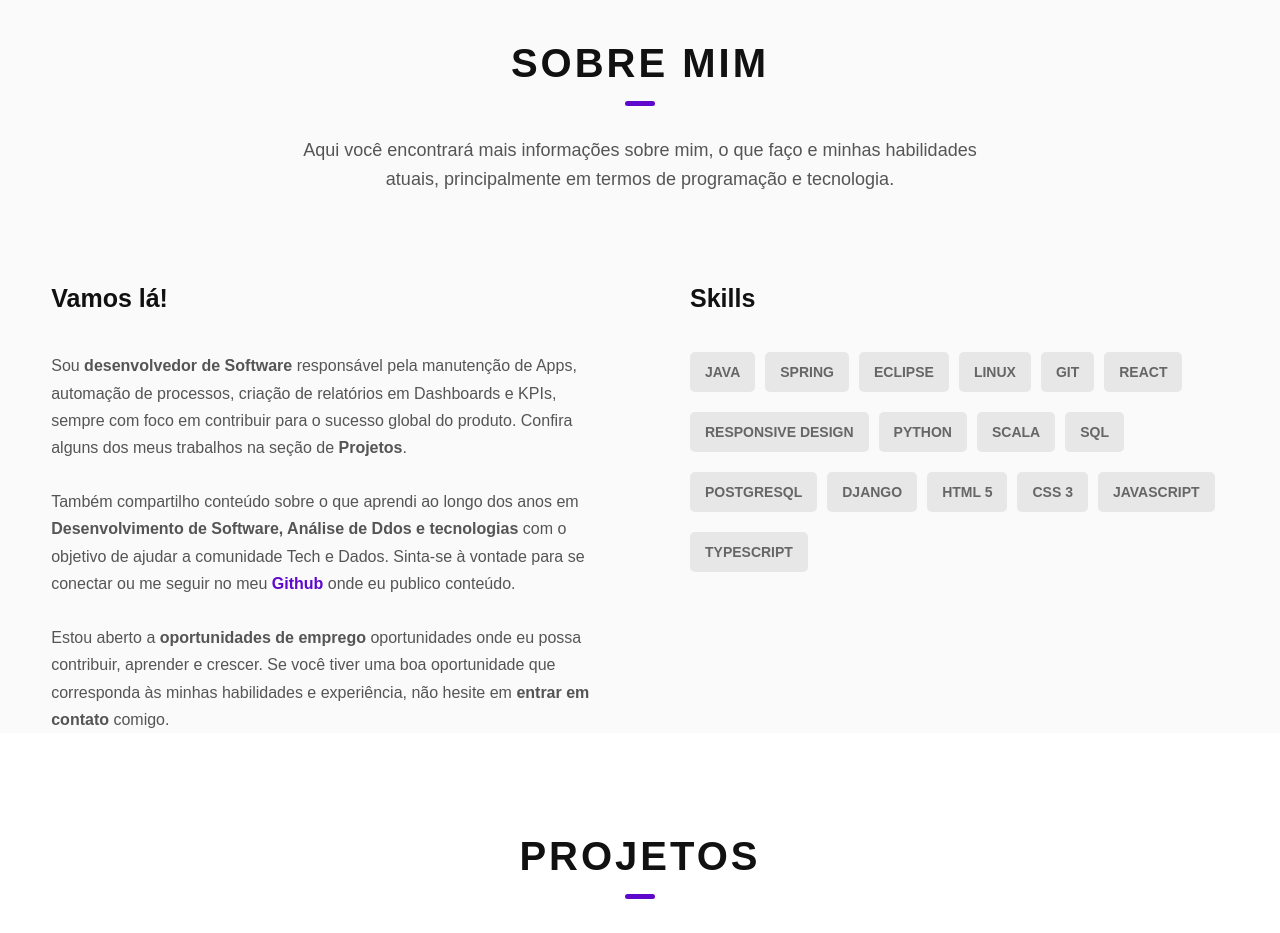
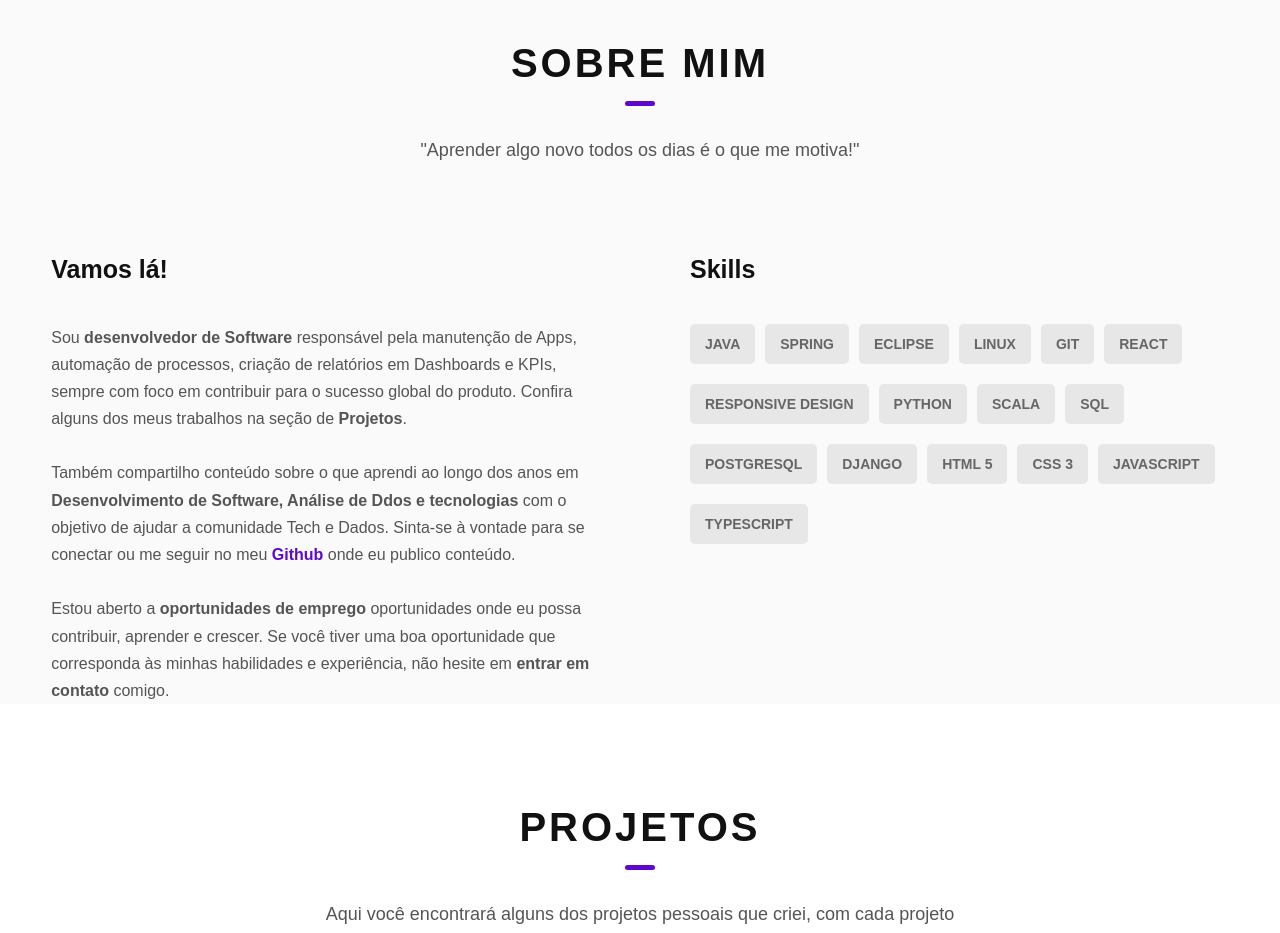
Before and after one commit to VetorMelo/portfolio_victor_react, a React (Vite) app: page / in a window 1280 px wide. Shown: the part 920-1853 px from the top of the page. Built offline with nearby package versions, Linux system fonts and the light colour scheme; a web font is replaced by a local one.

Commit message:
Atualização aba sobre

```diff
--- a/src/app/App.jsx
+++ b/src/app/App.jsx
@@ -259,7 +259,7 @@ function App() {
 			<div id='About' className={style.about}>
 				<div className={style.container}>
 					<h2 className={style.title}>Sobre Mim</h2>
-					<p>Aqui você encontrará mais informações sobre mim, o que faço e minhas habilidades atuais, principalmente em termos de programação e tecnologia.</p>
+					<p>"Aprender algo novo todos os dias é o que me motiva!"</p>
 					<div className={style["about-content"]}>
 						<div className={style["about-info"]}>
 							<h3>Vamos lá!</h3>
```
